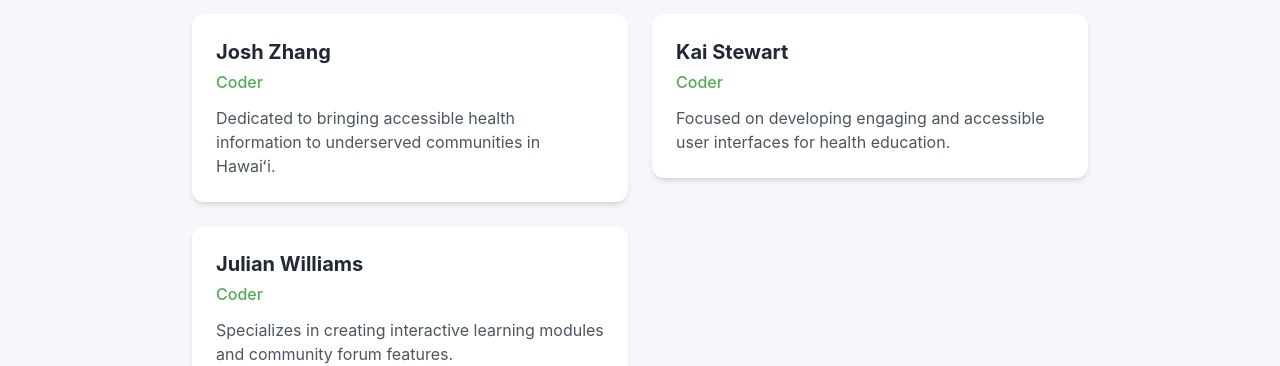
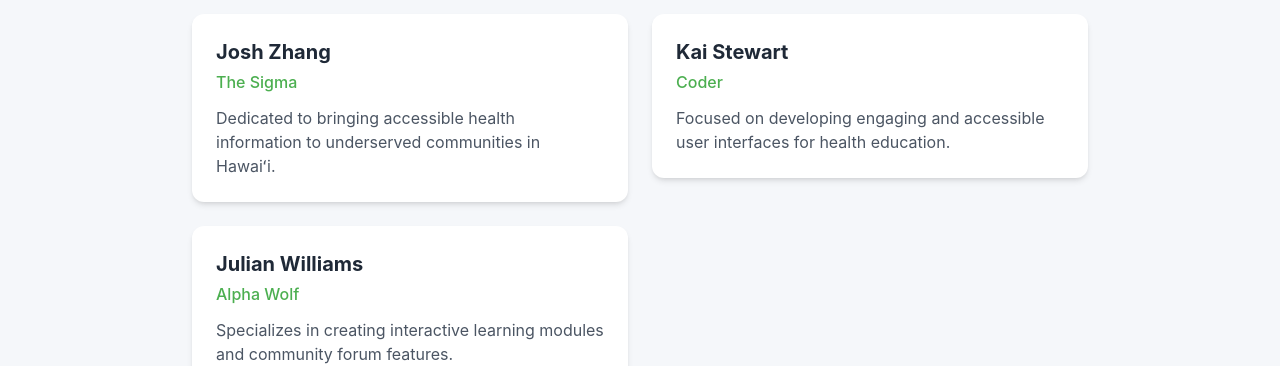
Before and after one commit to thebestjosh/SWITCH-x-ICSpark-Hackathon-Project, a React (Create React App) app: page /about in a window 1280 px wide. Shown: the part 422-788 px from the top of the page. Built offline with nearby package versions, Linux system fonts and the light colour scheme.

Commit message:
Update AboutPage.tsx

```diff
--- a/src/pages/AboutPage.tsx
+++ b/src/pages/AboutPage.tsx
@@ -6,7 +6,7 @@ const AboutPage: React.FC = () => {
   const teamMembers = [
     {
       name: 'Josh Zhang',
-      role: 'Coder',
+      role: 'The Sigma',
       bio: 'Dedicated to bringing accessible health information to underserved communities in Hawaiʻi.'
     },
     {
@@ -16,7 +16,7 @@ const AboutPage: React.FC = () => {
     },
     {
       name: 'Julian Williams',
-      role: 'Coder',
+      role: 'Alpha Wolf',
       bio: 'Specializes in creating interactive learning modules and community forum features.'
     }
   ];
```
